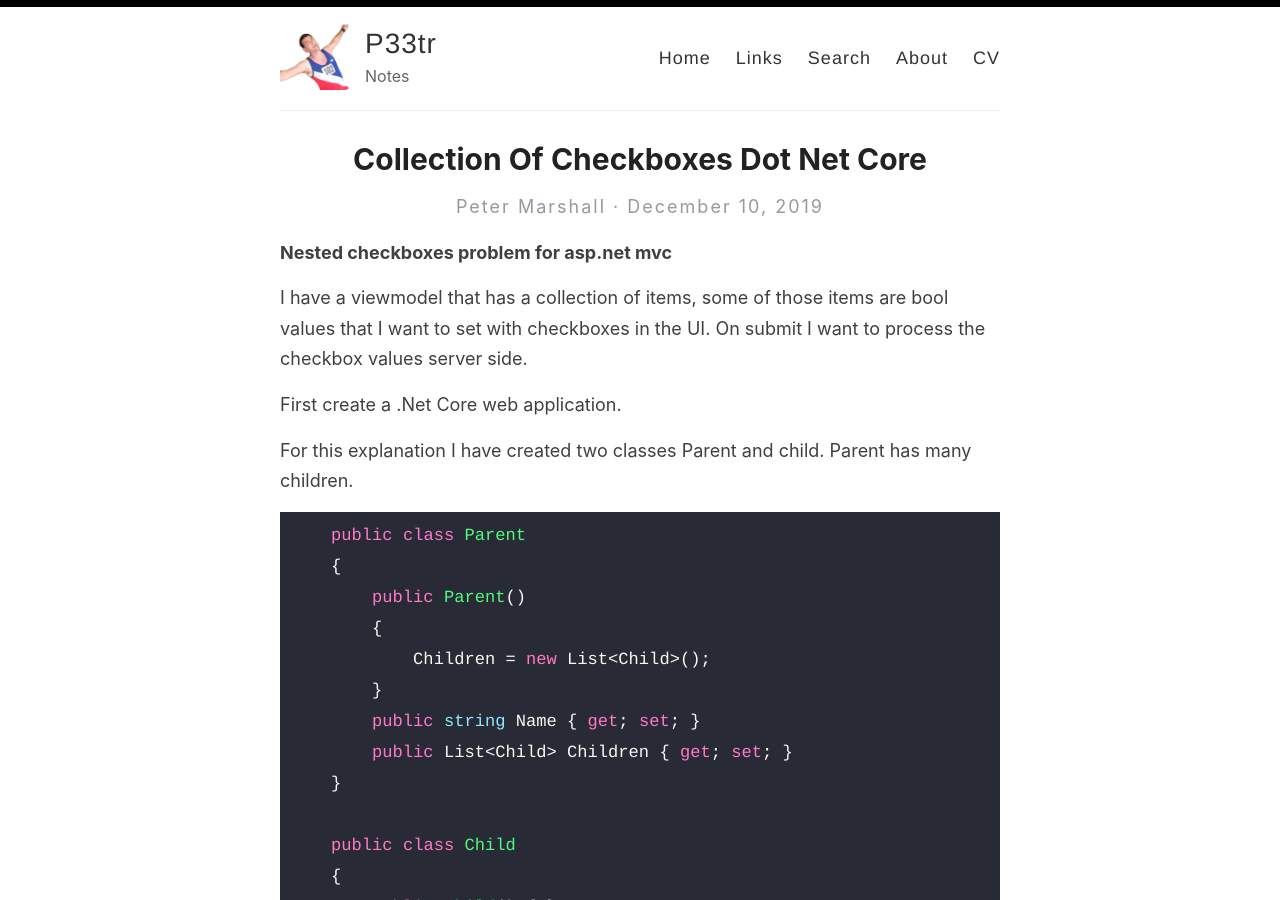
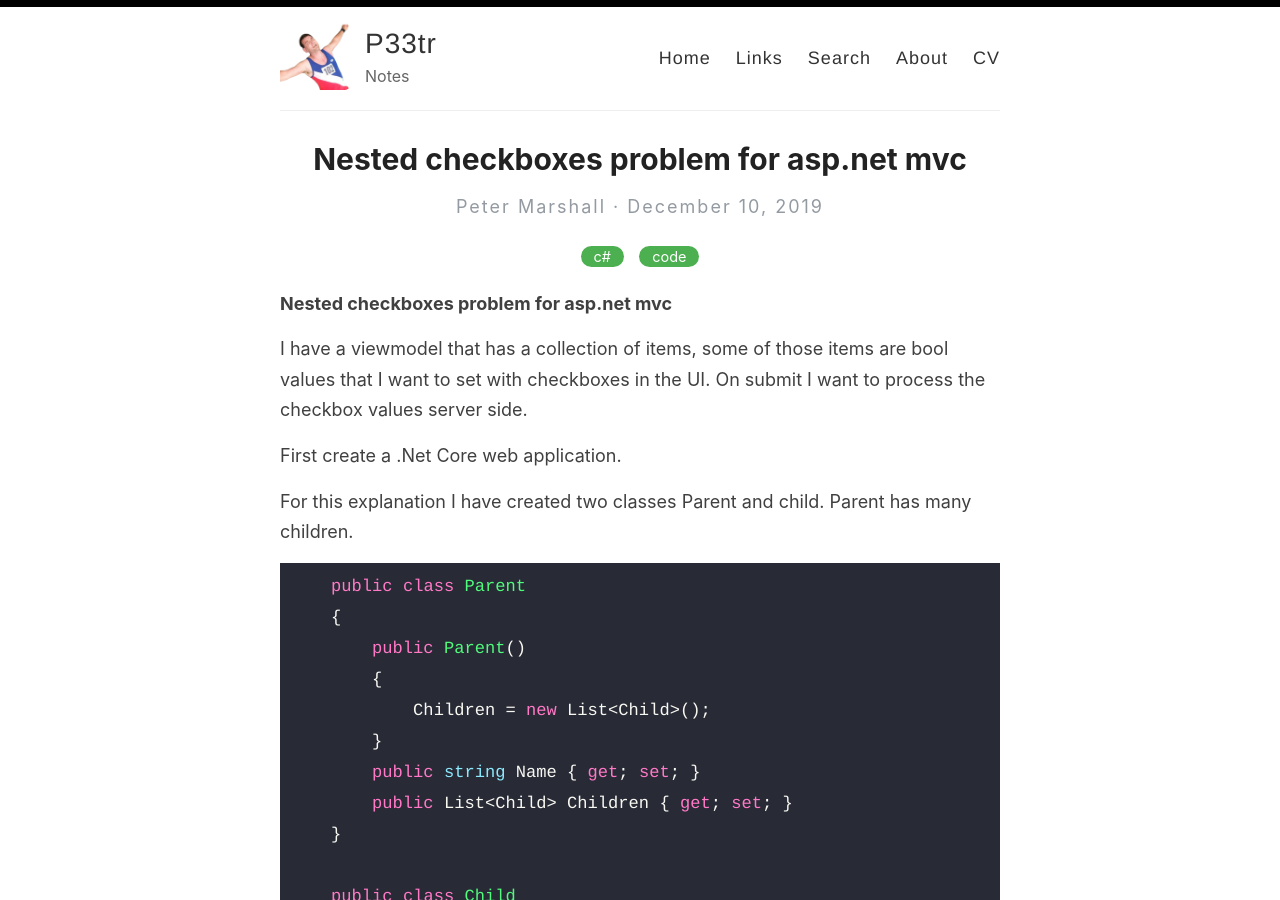
Before and after one commit to petermarshall/blog, a Jekyll site: the page built from _posts/2019-12-10-Collection-of-checkboxes-dot-net-core.md, in a window 1280 px wide and 900 px high. Built offline with Jekyll 4.4.1, drawn with Linux system fonts in a browser that asks for light colours; our own code applies the rules of GitHub Pages for plain Markdown files.

Commit message:
Update 2019-12-10-Collection-of-checkboxes-dot-net-core.md

```diff
--- a/_posts/2019-12-10-Collection-of-checkboxes-dot-net-core.md
+++ b/_posts/2019-12-10-Collection-of-checkboxes-dot-net-core.md
@@ -1,3 +1,8 @@
+---
+layout: post
+title: Nested checkboxes problem for asp.net mvc
+categories: [c#, code]
+---
 **Nested checkboxes problem for asp.net mvc**
 
 I have a viewmodel that has a collection of items, some of those items are bool values that I want to set with checkboxes in the UI. On submit I want to process the checkbox values server side.
```
